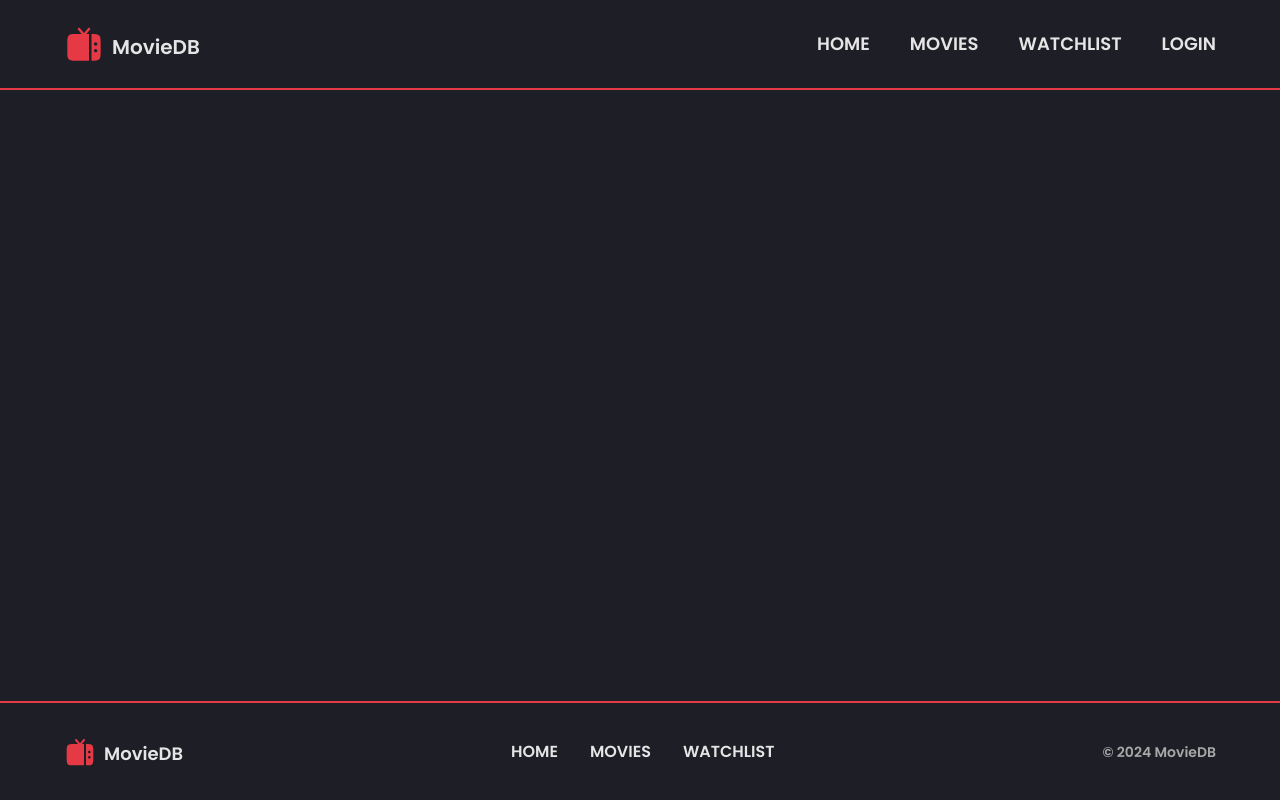
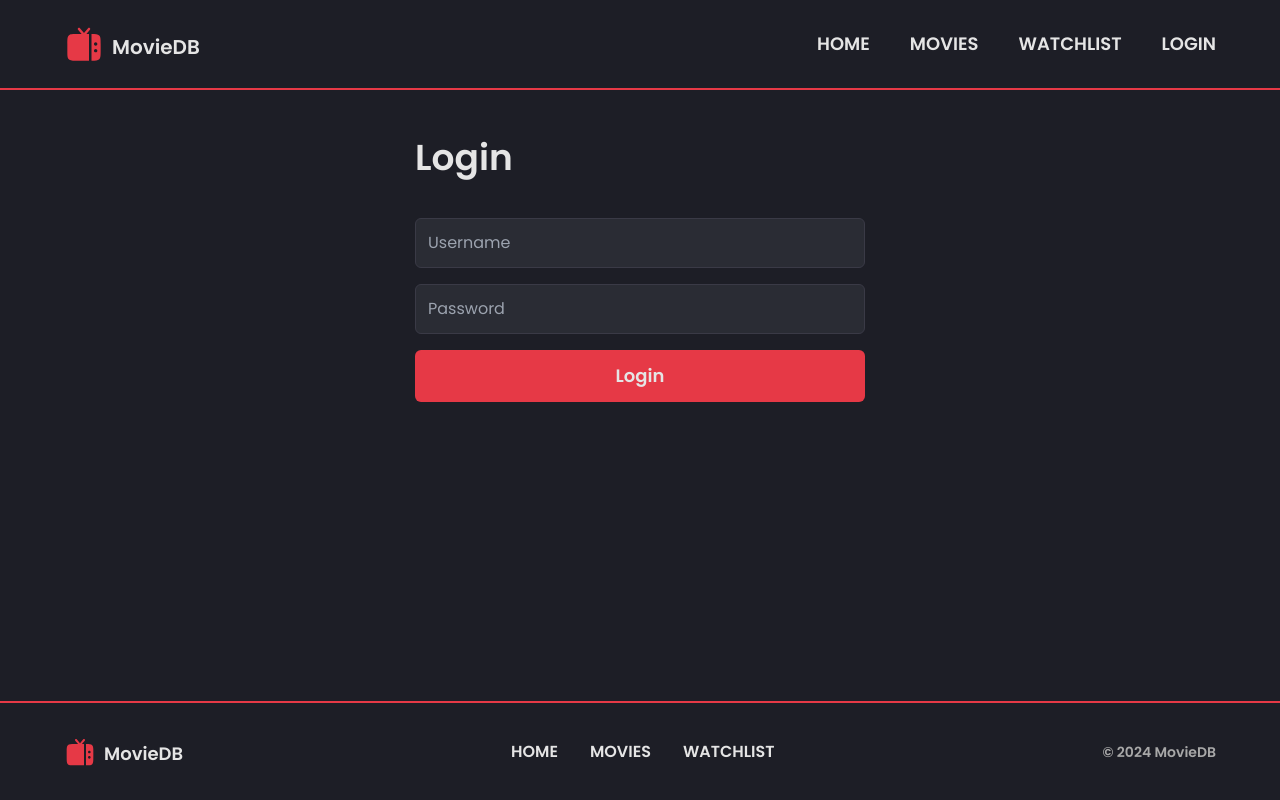
Before and after one commit to laurentiu-m/movie-database, a React (Vite) app: page /login in a window 1280 px wide. Built offline with nearby package versions, Linux system fonts and the light colour scheme.

Commit message:
Add login page

```diff
--- a/src/App.jsx
+++ b/src/App.jsx
@@ -3,6 +3,7 @@ import Navbar from "./components/Navbar";
 import Home from "./pages/Home";
 import Movies from "./pages/Movies";
 import Watchlist from "./pages/Watchlist";
+import Login from "./pages/Login";
 import Footer from "./components/Footer";
 
 function App() {
@@ -16,6 +17,7 @@ function App() {
             <Route path="/" element={<Home />} />
             <Route path="/movies" element={<Movies />} />
             <Route path="/watchlist" element={<Watchlist />} />
+            <Route path="/login" element={<Login />} />
           </Routes>
         </main>
 
--- /dev/null
+++ b/src/pages/Login.jsx
@@ -0,0 +1,29 @@
+const Login = () => {
+  return (
+    <div className="flex flex-col gap-10 py-12 max-w-[450px] m-auto">
+      <h1 className="text-2xl font-semibold mobile-l:text-3xl laptop:text-4xl">
+        Login
+      </h1>
+
+      <form className="flex flex-col gap-4">
+        <input
+          type="text"
+          placeholder="Username"
+          className="p-3 rounded-md border border-border bg-surface"
+        />
+        <input
+          type="password"
+          placeholder="Password"
+          className="p-3 rounded-md border border-border bg-surface"
+        />
+        <input
+          type="submit"
+          value="Login"
+          className="bg-primary p-3 rounded-md font-semibold text-lg cursor-pointer"
+        />
+      </form>
+    </div>
+  );
+};
+
+export default Login;
```
